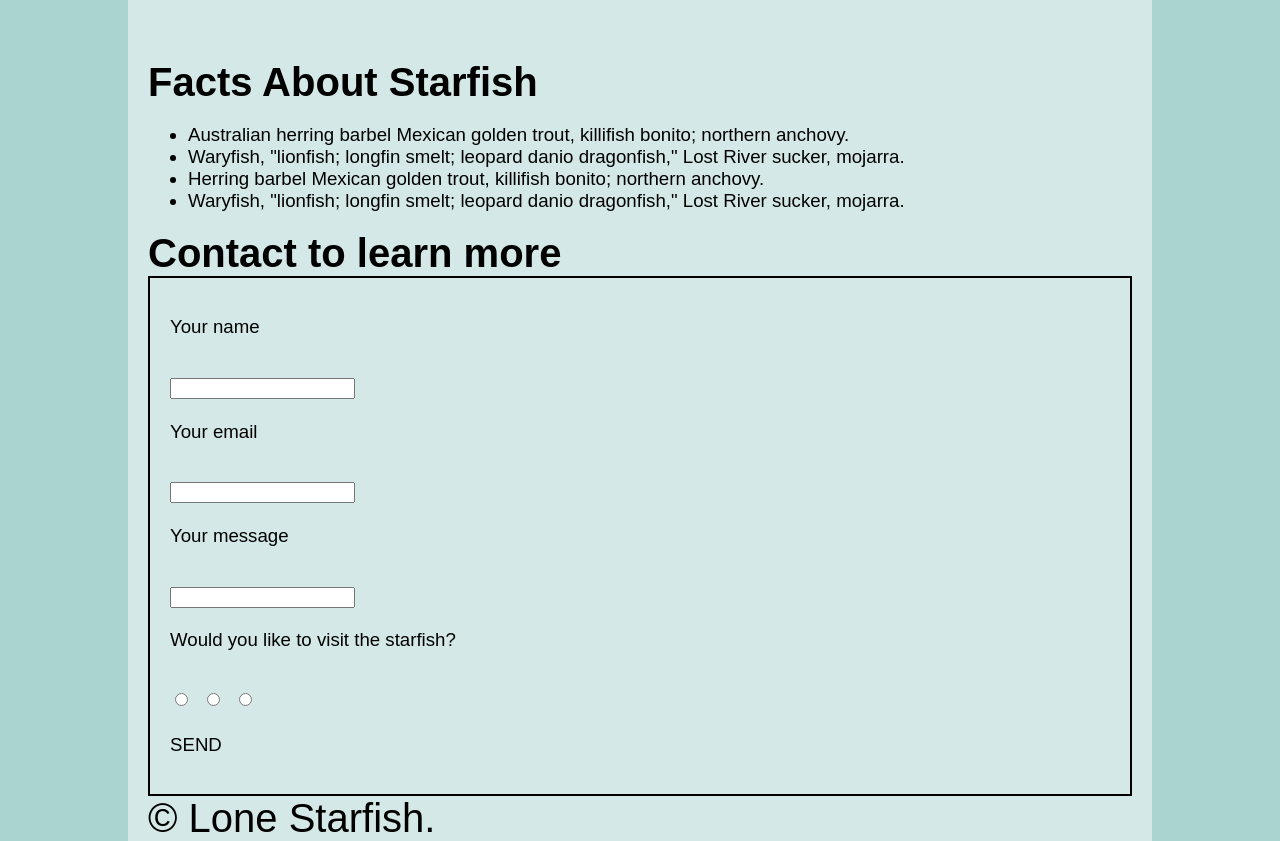
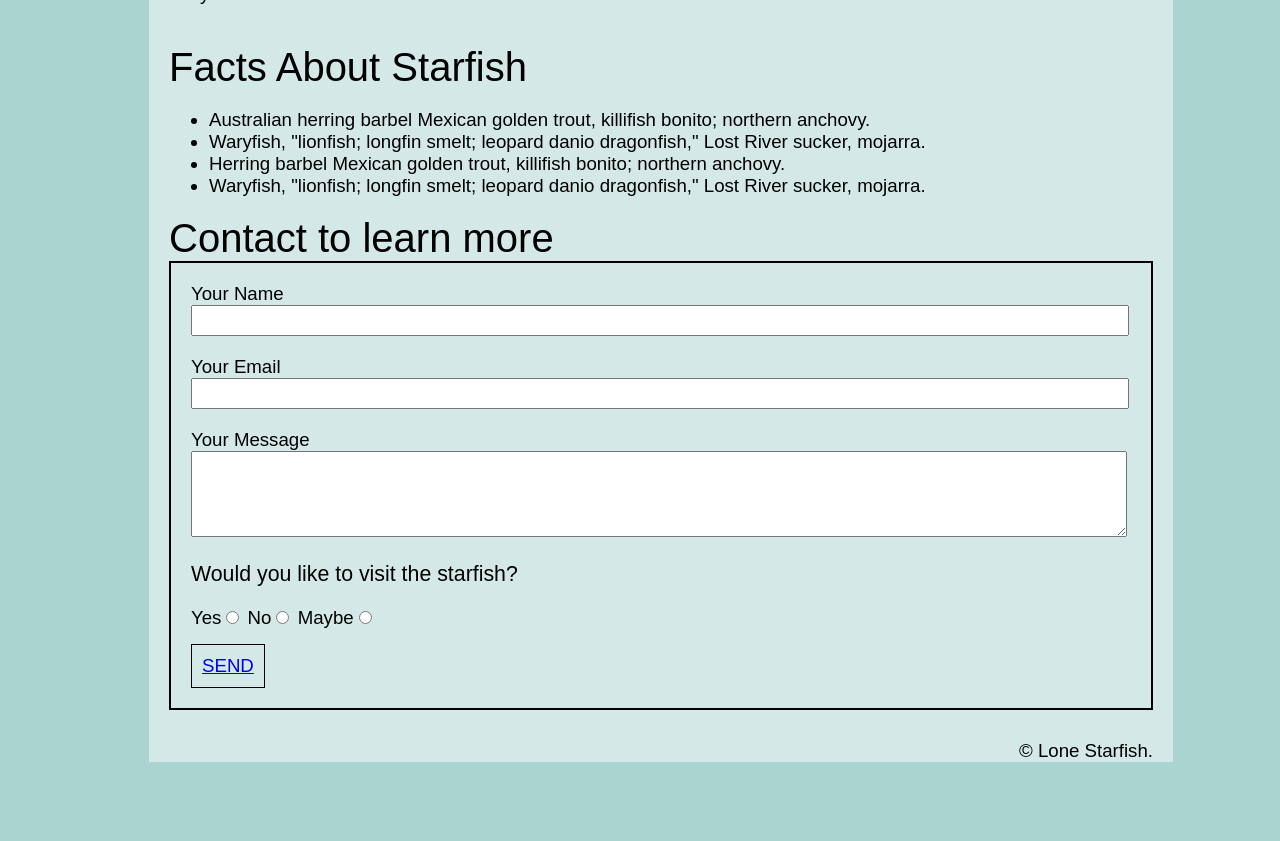
Before and after one commit to zhua0019/zhua0019.github.io, a plain HTML site: page midterm/index.html in a window 1280 px wide. Shown: the part 875-1716 px from the top of the page. After the commit the page ends 1645 px from the top, so only its background shows below. Drawn offline with Linux system fonts and the light colour scheme.

Commit message:
Finished contact box

```diff
--- a/midterm/css/main.css
+++ b/midterm/css/main.css
@@ -75,9 +75,9 @@ nav a {
 }
 
 /* margin 0 to remove the gap between the image and the top of the screen */
-body,
 h1 {
     font-size: 30pt;
+    font-weight: 400;
     margin: 0;
     padding: 0;
 }
@@ -107,3 +107,41 @@ div ul {
     border: 2px solid black;
     padding: 20px;
 }
+
+form p {
+    margin: 0;
+}
+
+form input,
+form textarea {
+    margin-bottom: 20px;
+}
+
+#yourname,
+#youremail,
+#yourmessage {
+    width: 930px;
+    height: 25px;
+}
+
+#yourmessage {
+    height: 80px;
+}
+
+#askvisit {
+    font-size: 16pt;
+    margin-bottom: 20px;
+}
+
+#sendbutton {
+    font-size: 8pt;
+    border: 1px solid black;
+    padding: 10px;
+    width: 52px;
+}
+
+
+footer {
+    text-align: right;
+    margin-top: 30px;
+}
--- a/midterm/index.html
+++ b/midterm/index.html
@@ -80,17 +80,19 @@
             <div id="contact">
                 <h1>Contact to learn more</h1>
                 <form class="contact-box">
-                    <p>Your name</p>
+                    <p>Your Name</p>
                     <input type="text" name="name" id="yourname">
-                    <p>Your email</p>
+                    <p>Your Email</p>
                     <input type="text" name="email" id="youremail">
-                    <p>Your message</p>
-                    <input type="text" name="message" id="yourmessage">
-                    <p>Would you like to visit the starfish?</p>
-                    <input type="radio" name="visit" id="yes">
-                    <input type="radio" name="visit" id="no">
-                    <input type="radio" name="visit" id="maybe">
-                    <p>SEND</p>
+                    <p>Your Message</p>
+                    <textarea name="message" id="yourmessage"></textarea>
+                    <p id="askvisit">Would you like to visit the starfish?</p>
+                    Yes<input type="radio" name="visit" id="yes">
+                    No<input type="radio" name="visit" id="no">
+                    Maybe<input type="radio" name="visit" id="maybe">
+                    <div id="sendbutton">
+                        <p><a href="#send">SEND</a></p>
+                    </div>
                 </form>
             </div>
 
```
